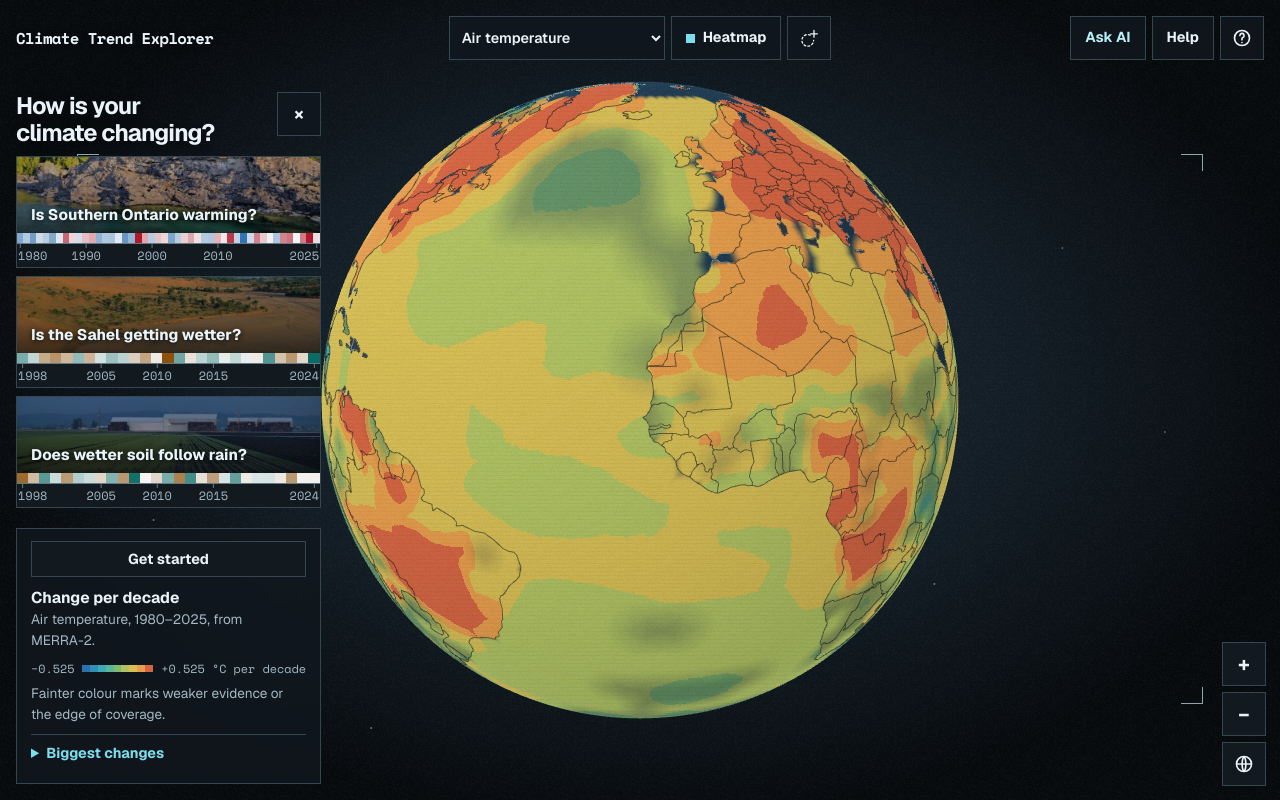
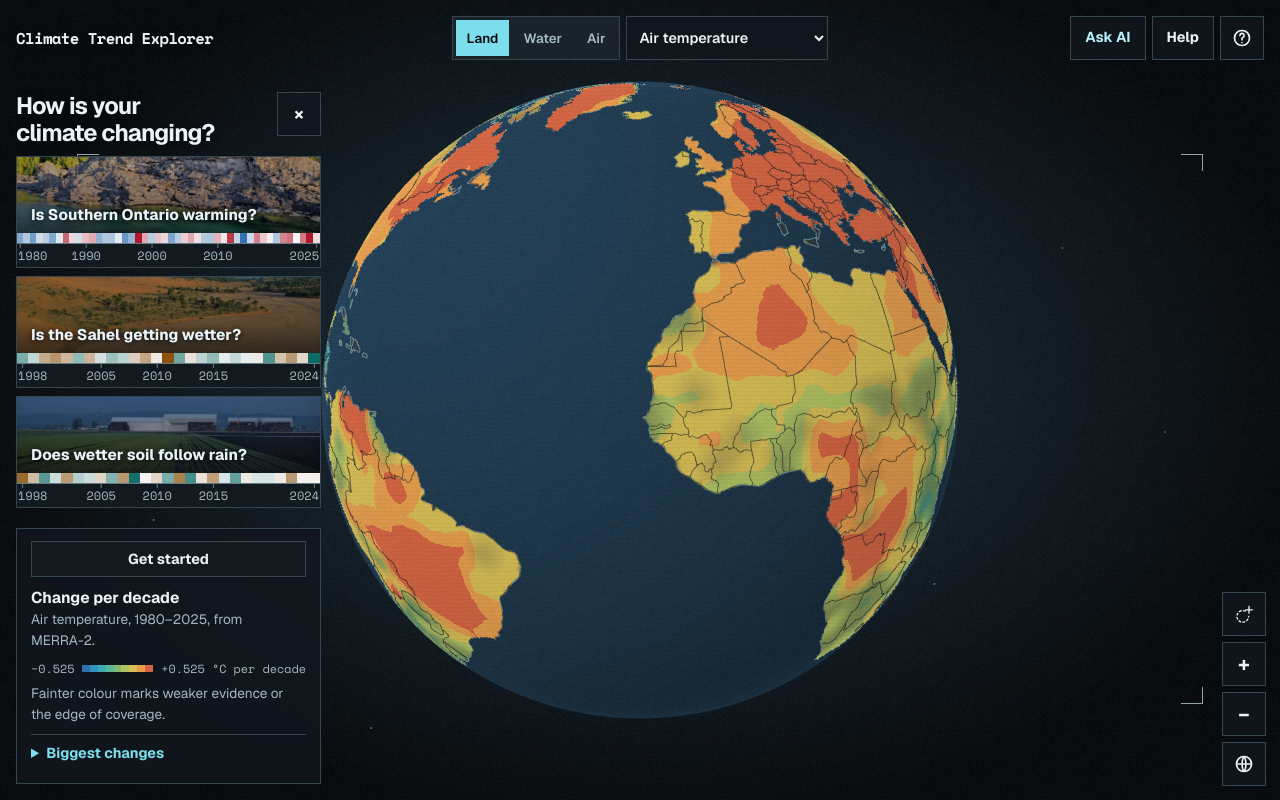
Before and after one commit to c-cheng10/ground-station, a plain HTML site: page index.html in a window 1280 px wide. Drawn offline with nearby package versions, Linux system fonts and the light colour scheme.

Commit message:
Switch the globe between Land, Water and Air layers; move Magic select

```diff
--- a/index.html
+++ b/index.html
@@ -23,7 +23,7 @@
   <script defer src="globe-fields.js?v=2"></script>
   <script defer src="globe-selection-outline.js"></script>
   <script defer src="globe-view.js?v=2"></script>
-  <script defer src="trend-explorer.js?v=7"></script>
+  <script defer src="trend-explorer.js?v=8"></script>
   <script defer src="research.js?v=3"></script>
   <script defer src="assistant-place.js?v=2"></script>
   <script defer src="assistant-question.js?v=2"></script>
@@ -183,10 +183,9 @@
     .hud-actions .icon-button:hover, .map-tools .icon-button:hover { background: var(--tint); border-color: var(--control); }
     #show-assistant { color: var(--control-hover); }
     #draw-circle[aria-pressed="true"] { background: var(--ink); color: var(--space); border-color: var(--ink); }
-    #toggle-heat::before {
-      content: ""; flex: none; width: 7px; height: 7px; border: 1px solid var(--muted);
-    }
-    #toggle-heat[aria-pressed="true"]::before { background: var(--control); border-color: var(--control); }
+    .layer-switch { min-height: 44px; align-items: stretch; background: var(--glass); backdrop-filter: blur(12px); }
+    .layer-switch button { font-size: 0.9rem; font-weight: 600; padding-inline: 13px; }
+    .zoom .icon-button { background: var(--glass); backdrop-filter: blur(12px); }
     .circle-hint {
       position: absolute; top: calc(100% + 8px); left: 50%; transform: translateX(-50%);
       width: max-content; max-width: min(100%, 34rem); margin: 0; padding: 9px 12px;
@@ -436,7 +435,7 @@
     @media (max-width: 760px) {
       :root { --drawer: 100%; --map-inset: 8px; }
       .app[data-drawer] .map-hud { right: max(var(--map-inset), env(safe-area-inset-right)); }
-      #toggle-heat { gap: 5px; padding-inline: 9px; font-size: 0.85rem; }
+      .layer-switch button { padding-inline: 9px; font-size: 0.85rem; }
       .camera-frame, .app[data-drawer] .camera-frame { inset: 156px 16px 39px; }
       .app[data-drawer] .camera-frame { bottom: calc(min(61dvh, 100dvh - 134px) + 17px); }
       .camera-frame > span { width: 15px; height: 12px; }
@@ -490,13 +489,12 @@
       <div class="hud-layout">
         <h1 class="brand">Climate Trend Explorer</h1>
         <div class="map-tools" role="group" aria-label="Map controls">
+          <div class="segmented layer-switch" id="layer-switch" role="group" aria-label="Map layer">
+            <button type="button" data-layer="land" aria-pressed="true">Land</button>
+            <button type="button" data-layer="water" aria-pressed="false">Water</button>
+            <button type="button" data-layer="air" aria-pressed="false">Air</button>
+          </div>
           <label class="map-field" for="map-variable"><span class="sr-only">Measurement</span><select id="map-variable" name="measurement"></select></label>
-          <button type="button" class="button secondary small" id="toggle-heat" aria-pressed="true" aria-controls="trend-map">Heatmap</button>
-          <button type="button" class="icon-button" id="draw-circle" aria-label="Magic select" title="Magic select" aria-pressed="false" aria-controls="trend-map">
-            <svg viewBox="0 0 24 24" fill="none" stroke="currentColor" stroke-width="1.6" stroke-linecap="round" aria-hidden="true">
-              <path d="M13.5 8.5a7 7 0 1 0 4 6.5" stroke-dasharray="2.2 2.8"/><path d="M18 3v8m-4-4h8"/>
-            </svg>
-          </button>
         </div>
         <div class="hud-actions">
           <button type="button" class="button secondary small" id="show-assistant">Ask AI</button>
@@ -539,6 +537,11 @@
     </section>
 
     <div class="zoom" role="group" aria-label="Map zoom">
+      <button type="button" class="icon-button" id="draw-circle" aria-label="Magic select" title="Magic select" aria-pressed="false" aria-controls="trend-map">
+        <svg viewBox="0 0 24 24" fill="none" stroke="currentColor" stroke-width="1.6" stroke-linecap="round" aria-hidden="true">
+          <path d="M13.5 8.5a7 7 0 1 0 4 6.5" stroke-dasharray="2.2 2.8"/><path d="M18 3v8m-4-4h8"/>
+        </svg>
+      </button>
       <button type="button" class="icon-button" id="zoom-in" aria-label="Zoom in">+</button>
       <button type="button" class="icon-button" id="zoom-out" aria-label="Zoom out">−</button>
       <button type="button" class="icon-button" id="zoom-reset" aria-label="Show the whole world">
@@ -779,7 +782,7 @@
         <h3>Buttons</h3>
         <dl class="keys">
           <dt>Measurement menu</dt><dd>Choose what the globe and results show</dd>
-          <dt>Heatmap</dt><dd>Show or hide the trend colours</dd>
+          <dt>Land / Water / Air</dt><dd>Switch which part of the Earth the colours and measurements show</dd>
           <dt>Magic select</dt><dd>Draw a circle around an area, or tap its centre then its edge</dd>
           <dt>×</dt><dd>Deselect (same as <kbd>Esc</kbd>)</dd>
           <dt>Globe button</dt><dd>Reset the view to the whole Earth</dd>
--- a/trend-explorer.js
+++ b/trend-explorer.js
@@ -9,6 +9,26 @@
   const oceanIds = new Set(oceanPoints.map((point) => point.join(",")));
   const trendMap = { ...landTrends, ...extension?.trends };
   if (data && extension) data.variables.push(...extension.variables);
+  // The globe shows one layer at a time; each layer lists its own measurements.
+  const layers = {
+    land: ["T2M", "TS", "PRECTOTCORR", "QV2M", "RH2M", "GWETROOT", "EVLAND", "WS10M", "SNOW"],
+    water: ["OCEAN_SKIN_TEMP", "T2M", "PRECTOTCORR"],
+    air: ["OZONE_COLUMN", "TROPOPAUSE_TEMP", "COLUMN_WATER_VAPOUR", "CLOUD_FRACTION", "OUTGOING_LONGWAVE"],
+  };
+  let layer = "land";
+  const layerEntries = new Map();
+  // Hide the other surface's points so land and ocean heatmaps never draw together.
+  function mapEntry(id) {
+    const entry = trendMap[id];
+    if (!entry || layer === "air") return entry;
+    const key = `${layer}:${id}`;
+    if (!layerEntries.has(key)) {
+      const oceanStart = entry.oceanStart ?? entry.slope.length;
+      const keep = (index) => (index >= oceanStart) === (layer === "water");
+      layerEntries.set(key, { ...entry, slope: entry.slope.map((value, index) => keep(index) ? value : null) });
+    }
+    return layerEntries.get(key);
+  }
   const byId = (id) => document.getElementById(id);
   const explorer = byId("explorer");
   if (!data || !data.sites.length || !data.variables.length || !points.length || !TrendStatistics) {
@@ -783,7 +803,8 @@
 
   function renderTrendMap() {
     const variable = trendMapVariable();
-    const entry = trendMap[variable.id];
+    if (!layers[layer].includes(variable.id)) setLayer(Object.keys(layers).find((name) => layers[name].includes(variable.id)) ?? layer);
+    const entry = mapEntry(variable.id);
     mapVariable.value = variable.id;
     if (!entry) return;
     const unit = `${trendUnit(variable)} per decade`;
@@ -1299,7 +1320,23 @@
     }
   }
 
-  for (const select of [mapVariable, compareVariable]) {
+  function setLayer(name) {
+    layer = name;
+    for (const button of byId("layer-switch").querySelectorAll("button")) {
+      button.setAttribute("aria-pressed", String(button.dataset.layer === name));
+    }
+    mapVariable.replaceChildren(...layers[name].map((id) => data.variables.find((item) => item.id === id))
+      .filter((variable) => variable && trendMap[variable.id]).map((variable) => new Option(variable.name, variable.id)));
+  }
+  setLayer(layer);
+  byId("layer-switch").addEventListener("click", (event) => {
+    const name = event.target.closest("[data-layer]")?.dataset.layer;
+    if (!name || name === layer) return;
+    setLayer(name);
+    mapVariable.value = mapVariable.options[0].value;
+    mapVariable.dispatchEvent(new Event("change"));
+  });
+  for (const select of [compareVariable]) {
     const groups = new Map();
     for (const variable of data.variables) {
       const group = variable.id === "OCEAN_SKIN_TEMP" ? "Ocean" :
@@ -1400,7 +1437,6 @@
   const pin = byId("map-pin");
   const areaButton = byId("draw-circle");
   const areaHint = byId("circle-hint");
-  const heatButton = byId("toggle-heat");
   const deselectButton = byId("deselect-area");
   const grain = byId("camera-grain");
   const cameraCoordinates = byId("camera-coordinates");
@@ -1547,8 +1583,8 @@
     const lens = 1 - 0.115 * Math.sin(Math.PI * lensProgress) ** 2;
     const variableId = lensProgress < 0.42 && displayedVariable ? displayedVariable : trendMapVariable().id;
     if (lensProgress >= 0.42) displayedVariable = variableId;
-    const texture = heatVisible && trendMap[variableId]
-      ? fields.measurement(trendMap[variableId]) : {};
+    const texture = heatVisible && mapEntry(variableId)
+      ? fields.measurement(mapEntry(variableId)) : {};
     const platformCountries = viewedSite?.platformCountries;
     const platform = fields.platform(platformCountries);
     const hasRelief = Boolean(heatVisible && mapView.rise > 0 && (platform || viewedSite?.areaIds));
@@ -1781,7 +1817,7 @@
 
   function showTip(x, y) {
     const variable = trendMapVariable();
-    const entry = trendMap[variable.id];
+    const entry = mapEntry(variable.id);
     const coords = globe.invert(x, y);
     const index = coords ? gridPointIndex(coords[1], coords[0]) : -1;
     if (!entry || index < 0 || !Number.isFinite(entry.slope[index])) {
@@ -1941,12 +1977,6 @@
     return true;
   }
 
-  heatButton.addEventListener("click", () => {
-    heatVisible = !heatVisible;
-    heatButton.setAttribute("aria-pressed", String(heatVisible));
-    runLensChange();
-    renderTrendMap();
-  });
   areaButton.addEventListener("click", () => setAreaMode(!drawingArea));
   stage.addEventListener("pointerdown", (event) => {
     if (event.button > 0) return;
```
